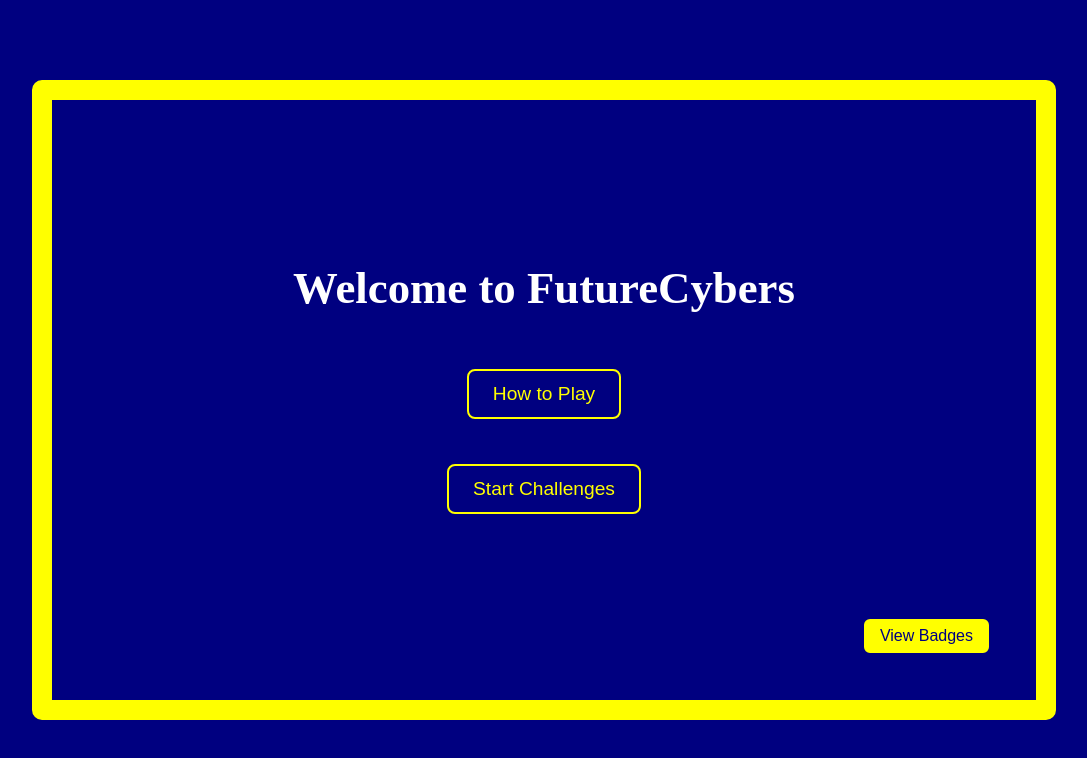
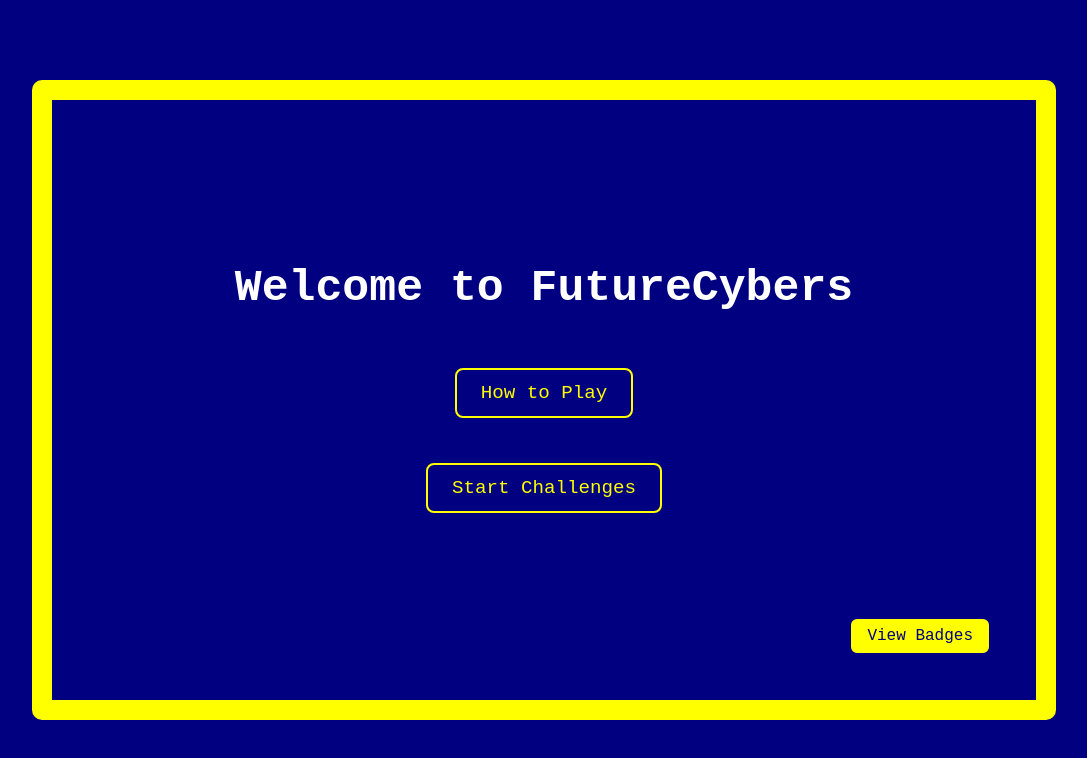
Before and after one commit to anasshaheen1/FutureCybers, a plain HTML site: page docs/index.html in a window 1280 px wide. Shown: the whole page, without its empty margins (96-1183 px from the left). Drawn offline with Linux system fonts and the light colour scheme.

Commit message:
Updated font

```diff
--- a/docs/styles.css
+++ b/docs/styles.css
@@ -201,6 +201,19 @@
     cursor: not-allowed;
 }
 
+body {
+    font-family: 'Roboto Mono', monospace;
+}
+
+h1, h2, h3, h4, h5, h6 {
+    font-family: 'Roboto Mono', monospace;
+}
+
+button, input, textarea {
+    font-family: 'Roboto Mono', monospace;
+}
+
+
 
 /* Responsive Design Enhancements */
 @media (max-width: 768px) {
```
